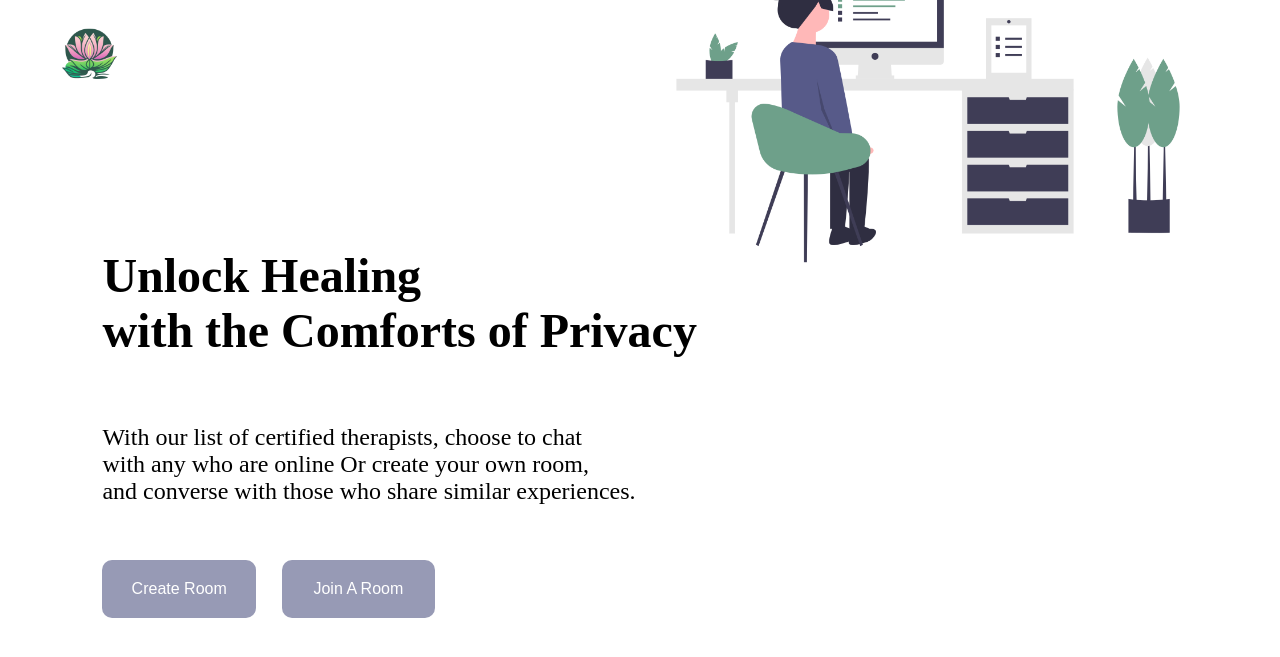
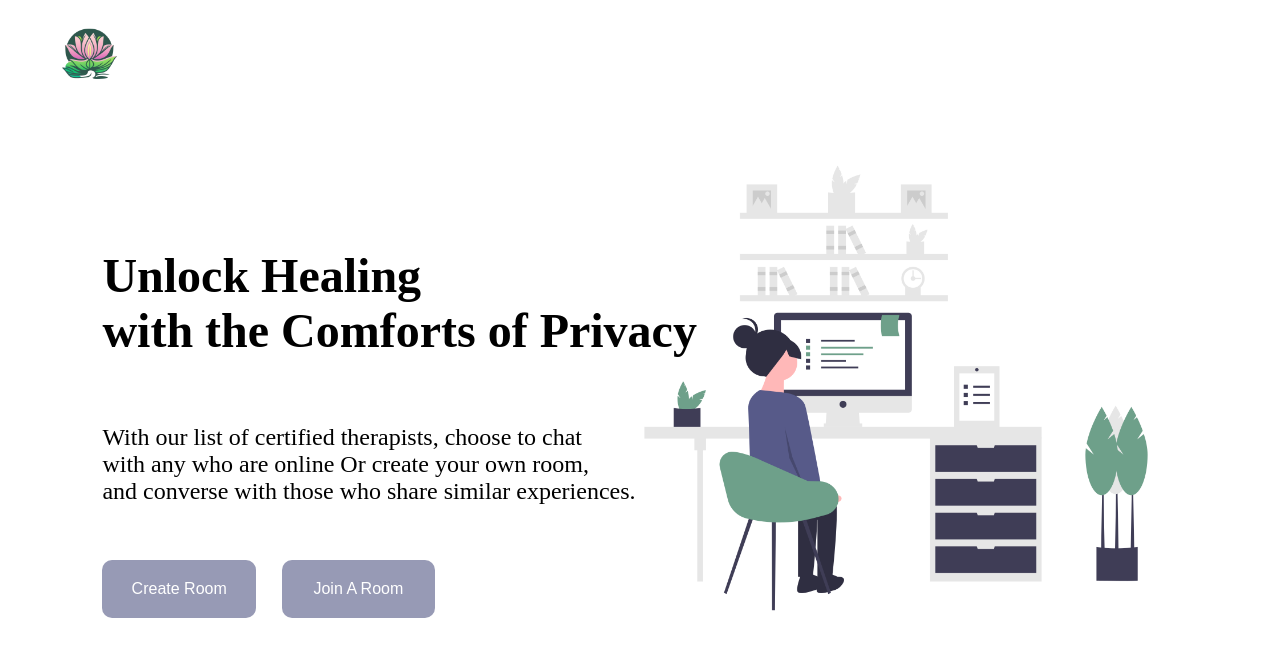
Before and after one commit to alexNeoKs/CSC3004, a Flask app: page / in a window 1280 px wide. Shown: the top 657 px of the page. Run offline with Flask 2, Linux system fonts and the light colour scheme; some libraries are stand-ins or nearby versions.

Commit message:
Updated endchatserver.bat and application

```diff
--- a/static/css/style.css
+++ b/static/css/style.css
@@ -73,8 +73,10 @@ h2 {
 #homePageImg {
     max-width: 50%;
     height: auto;
-    margin-left:45%;
-    margin-top:5%;
+    /* margin-left:45%;
+    margin-top:5%; */
+    top:15%;
+    right : 5%;
     position: absolute;
 }
 #homePagelogo {
```
Also changed, not shown: 1 other file.
